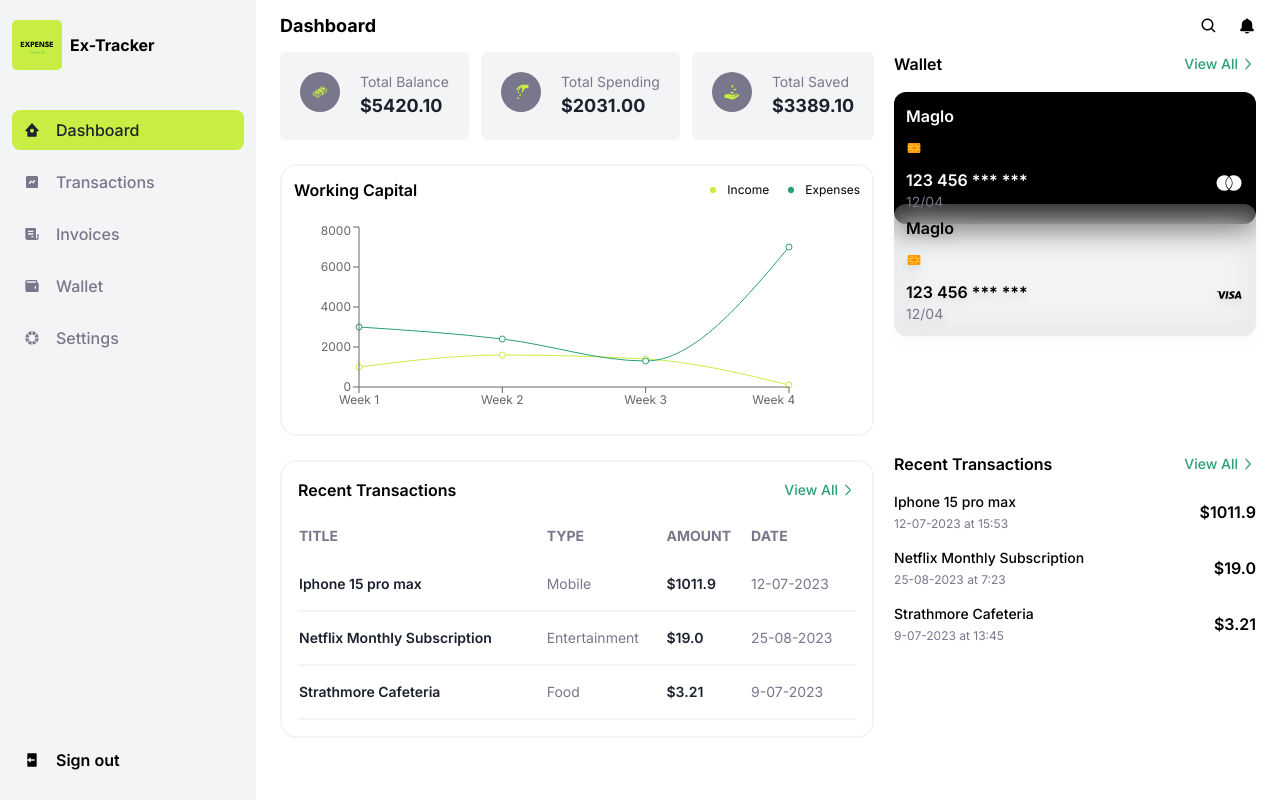
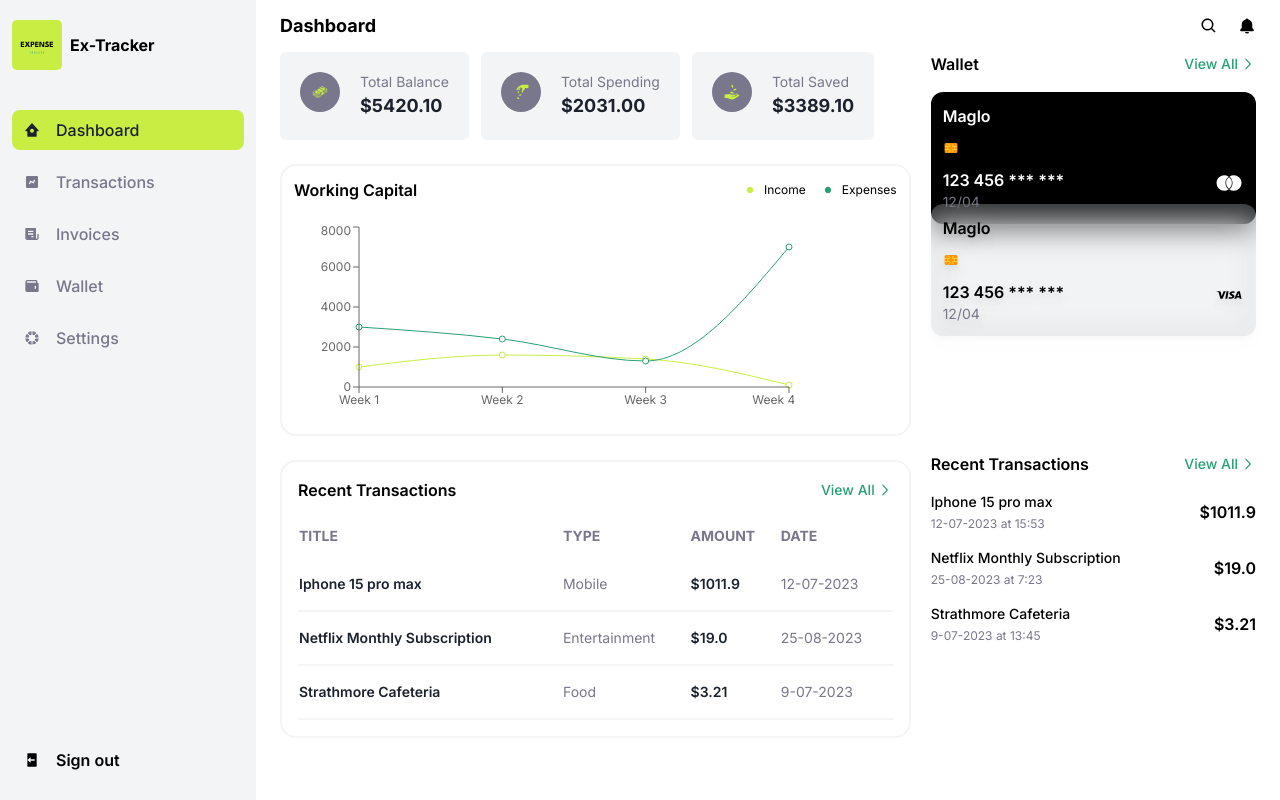
Before and after one commit to K-Ds/Ex-Tracker, a Next.js app: page /dashboard in a window 1280 px wide. Built offline with nearby package versions, Linux system fonts and the light colour scheme.

Commit message:
Better Separation on dashboard

```diff
--- a/app/(root)/dashboard/page.tsx
+++ b/app/(root)/dashboard/page.tsx
@@ -60,7 +60,7 @@
   return (
     <main className="flex min-h-screen px-6 gap-5">
       {/* Left side */}
-      <div className="flex flex-col gap-6">
+      <div className="flex flex-col gap-6 flex-1">
         {/* Cards */}
         <div className="flex gap-3">
           {cards.map((card, idx) => (
@@ -145,7 +145,7 @@
         </div>
       </div>
       {/* Right Side */}
-      <div className="flex-1">
+      <div className="w-1/3">
         {/* Wallet */}
         <div className="h-1/2">
           <header className="flex justify-between mb-4">
```
